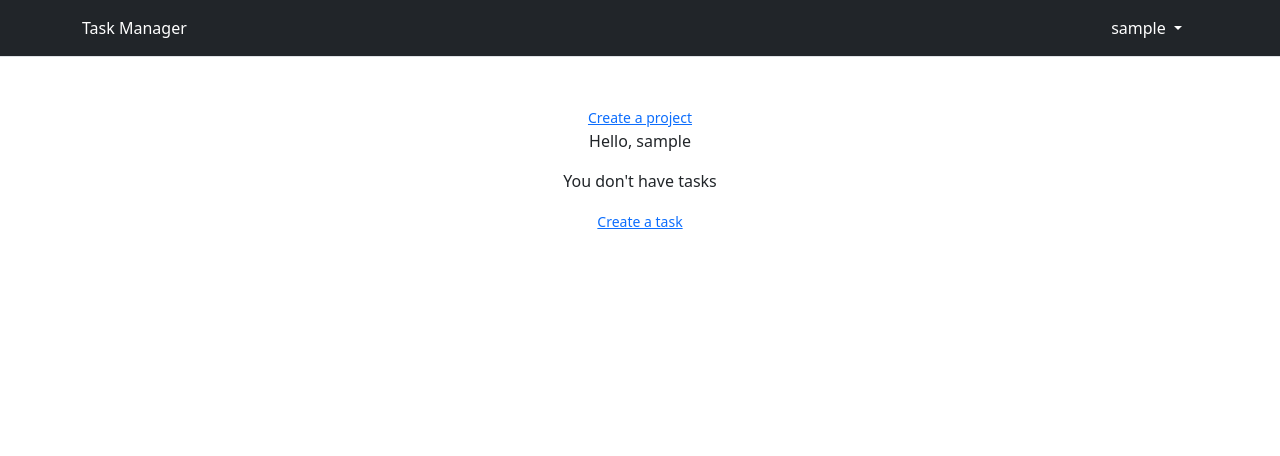
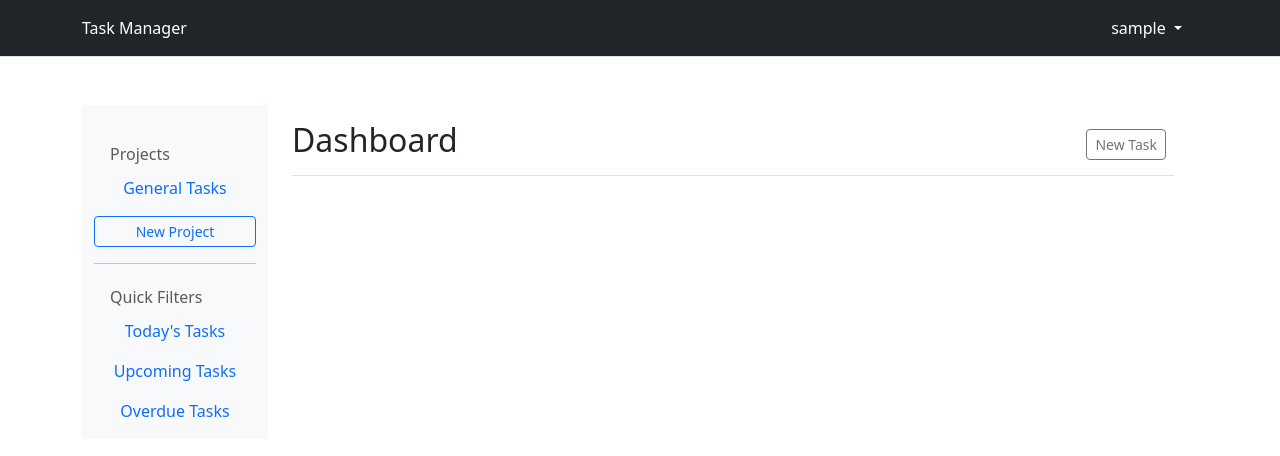
Before and after one commit to KirylDorakh/task_manager, a Flask app: template templates/index.html in a window 1280 px wide. Shown: the top 456 px of the page. Run offline with Flask 3, Linux system fonts and the light colour scheme; the template is opened without the code that fills it, so the values that code supplies are empty; the visitor is signed in with stand-in values (Sample User, id 1).

Commit message:
Page: main

```diff
--- a/migrations/versions/de7ef45aa77c_add_task_and_project_models.py
+++ b/migrations/versions/de7ef45aa77c_add_task_and_project_models.py
@@ -26,7 +26,8 @@ def upgrade():
     sa.Column('user_id', sa.Integer(), nullable=False),
     sa.ForeignKeyConstraint(['user_id'], ['user.id'], ),
     sa.PrimaryKeyConstraint('id'),
-    sa.UniqueConstraint('name')
+    # Removed the unique constraint:
+    # sa.UniqueConstraint('name')
     )
     op.create_table('task',
     sa.Column('id', sa.Integer(), nullable=False),
--- a/models.py
+++ b/models.py
@@ -26,7 +26,7 @@ class User(db.Model):
 
 class Project(db.Model):
     id = db.Column(db.Integer, primary_key=True)
-    name = db.Column(db.String(100), unique=True, nullable=False)
+    name = db.Column(db.String(100), nullable=False)
     description = db.Column(db.Text)
     created_at = db.Column(db.DateTime, default=datetime.datetime.now(datetime.timezone.utc))
 
--- a/run.py
+++ b/run.py
@@ -46,6 +46,12 @@ def index():
 
         # Query database for user's information
         user = User.query.filter_by(username=session.get("username")).first()
+
+        if user is None:
+            # If the user is not found, clear the session and redirect to login
+            session.clear()
+            return redirect(url_for("login"))
+
         tasks = Task.query.filter_by(user_id=user.id).all()
         projects = Project.query.filter_by(user_id=user.id).all()
 
@@ -194,23 +200,23 @@ def change_password():
 
         # Ensure old password was submitted
         if not old_password:
-            return render_template("change_password.html",  apology="must provide old password")
+            return render_template("change_password.html", apology="must provide old password")
 
         # Ensure old password is correct
         elif not user.check_password(old_password):
-            return render_template("change_password.html",  apology="invalid old password")
+            return render_template("change_password.html", apology="invalid old password")
 
         # Ensure mew password was submitted
         elif not new_password:
-            return render_template("change_password.html",  apology="must provide new password")
+            return render_template("change_password.html", apology="must provide new password")
 
         # Ensure confirmation was submitted
         elif not confirmation:
-            return render_template("change_password.html",  apology="must provide confirmation of new password")
+            return render_template("change_password.html", apology="must provide confirmation of new password")
 
         # Ensure new password and confirmation match
         elif new_password != confirmation:
-            return render_template("change_password.html",  apology="new password and new password confirmation don't match")
+            return render_template("change_password.html", apology="new password and new password confirmation don't match")
 
 
         # Change password and commit the update
@@ -219,7 +225,7 @@ def change_password():
             db.session.commit()
         except Exception as e:
             db.session.rollback()
-            return render_template("change_password.html",  apology="DB error: " + str(e))
+            return render_template("change_password.html", apology="DB error: " + str(e))
         else:
             # Logout user
             session.clear()
--- a/templates/index.html
+++ b/templates/index.html
@@ -5,26 +5,91 @@
 {% endblock %}
 
 {% block main %}
-    {% if session.get("username") %}
-        {% for project in projects %}
-            <p>{{ project.name }}</p>
-        {% endfor %}
-        <sidebar>
-            <small class="form-text text-muted">
-                <a href="/create_project">Create a project</a>
-            </small>
-        </sidebar>
-        <p>Hello, {{ session.get("username") or "Guest" }}</p>
-        {% if not tasks %}
-            <p>You don't have tasks</p>
-        {% else %}
-            {% for task in tasks %}
-                <p>{{ task.title }}</p>
+  {% if session.get("username") %}
+  <!-- Dashboard view for logged in users -->
+  <div class="container-fluid">
+    <div class="row">
+      <!-- Sidebar (Projects & Filters) -->
+      <nav id="sidebar" class="col-md-3 col-lg-2 d-md-block bg-light sidebar collapse">
+        <div class="position-sticky pt-3">
+          <h6 class="sidebar-heading d-flex justify-content-between align-items-center px-3 mt-4 mb-1 text-muted">
+            <span>Projects</span>
+          </h6>
+          <ul class="nav flex-column">
+            <li class="nav-item">
+              <a class="nav-link" href="/tasks/general">General Tasks</a>
+            </li>
+            {% for project in projects %}
+            <li class="nav-item">
+              <a class="nav-link" href="/tasks/project/{{ project.id }}">{{ project.name }}</a>
+            </li>
             {% endfor %}
-        {% endif %}
-        <small class="form-text text-muted">
-            <a href="/create_task">Create a task</a>
-        </small>
-    {% endif %}
+
+            <!-- New Project link -->
+            <li class="nav-item mt-2">
+              <a class="btn btn-sm btn-outline-primary w-100" href="/create_project">
+                <i class="bi bi-plus-circle"></i> New Project
+              </a>
+            </li>
+          </ul>
+          <hr>
+          <h6 class="sidebar-heading d-flex justify-content-between align-items-center px-3 mt-4 mb-1 text-muted">
+            <span>Quick Filters</span>
+          </h6>
+          <ul class="nav flex-column mb-2">
+            <li class="nav-item">
+              <a class="nav-link" href="/tasks/today">Today's Tasks</a>
+            </li>
+            <li class="nav-item">
+              <a class="nav-link" href="/tasks/upcoming">Upcoming Tasks</a>
+            </li>
+            <li class="nav-item">
+              <a class="nav-link" href="/tasks/overdue">Overdue Tasks</a>
+            </li>
+          </ul>
+        </div>
+      </nav>
+
+      <!-- Main Content (Task List) -->
+      <main class="col-md-9 ms-sm-auto col-lg-10 px-md-4">
+        <div class="d-flex justify-content-between flex-wrap flex-md-nowrap align-items-center pt-3 pb-2 mb-3 border-bottom">
+          <h1 class="h2">Dashboard</h1>
+          <div class="btn-toolbar mb-2 mb-md-0">
+            <div class="btn-group me-2">
+              <a href="/create_task" class="btn btn-sm btn-outline-secondary">New Task</a>
+            </div>
+          </div>
+        </div>
+
+        <!-- Task Cards -->
+        <div class="row">
+          {% for task in tasks %}
+          <div class="col-md-4">
+            <div class="card mb-4 shadow-sm">
+              <div class="card-body">
+                <h5 class="card-title">{{ task.title }}</h5>
+                <p class="card-text">{{ task.description }}</p>
+                <p class="card-text"><small class="text-muted">Due: {{ task.due_date or "N/A" }}</small></p>
+                <p class="card-text"><small class="text-muted">Status: {{ task.status }}</small></p>
+                <a href="/task/{{ task.id }}" class="btn btn-primary btn-sm">View Details</a>
+              </div>
+            </div>
+          </div>
+          {% endfor %}
+        </div>
+      </main>
+    </div>
+  </div>
+  {% else %}
+  <!-- Alternative view when user is not logged in -->
+  <div class="container text-center my-5">
+    <h1>Welcome to Task Manager!</h1>
+    <p class="lead">Manage your tasks and projects efficiently.</p>
+    <p>
+      <a class="btn btn-primary btn-lg" href="/login" role="button">Log In</a>
+      <a class="btn btn-secondary btn-lg" href="/register" role="button">Register</a>
+    </p>
+  </div>
+  {% endif %}
 
 {% endblock %}
```
